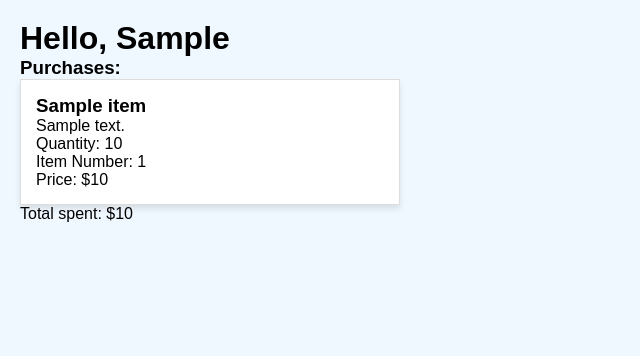
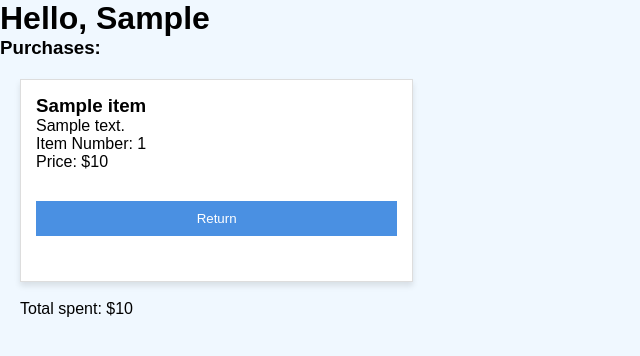
Before and after one commit to bgoucher16/Shopping-Website, a Flask app: page /profile in a window 1280 px wide. Shown: the part 63-419 px from the top of the page, without its empty margins (0-640 px from the left). Run offline with Flask 3, Linux system fonts and the light colour scheme; a database or web service that is not in the repository returns one stand-in record (values such as "Sample title"); some libraries are stand-ins or nearby versions.

Commit message:
return purchased items

```diff
--- a/app.py
+++ b/app.py
@@ -124,6 +124,42 @@ def checkout():
 
         return redirect(url_for("index"))
 
+@app.route("/return-item", methods=["POST"])
+def return_item():
+    if request.method == "POST":
+        item_id = request.form.get("item_id")
+        username = session.get("username")
+
+        if not item_id or not username:
+            return "Invalid request", 400  # Handle missing data gracefully
+
+        # Retrieve the user and item
+        user = mongo.db.users.find_one({"username": username})
+        item = mongo.db.items.find_one({"_id": ObjectId(item_id)})
+
+        if not user or not item:
+            return "User or item not found", 404  # Handle missing user or item
+
+        # Check if the item is in the user's purchases by ID
+        if item_id in [str(purchase["_id"]) for purchase in user.get("purchases", [])]:
+            # Remove the item from user's purchases
+            mongo.db.users.update_one(
+                {"username": username},
+                {"$pull": {"purchases": {"_id": ObjectId(item_id)}}}
+            )
+            # Increment the stock of the item
+            mongo.db.items.update_one(
+                {"_id": ObjectId(item_id)},
+                {"$inc": {"stock": 1}}
+            )
+            return redirect(url_for("profile"))
+        else:
+            return "Item not found in user purchases", 400  # Item not in user's purchases
+
+
+
+
+
 
 @app.route("/cart")
 def cart():
--- a/templates/profile.html
+++ b/templates/profile.html
@@ -40,27 +40,32 @@
         </div>
     </header>
 
-    <main>
     <div class="profile-container">
         <div class="profile-header">
             <h1>Hello, {{ user.firstName }}</h1>
             <h3>Purchases:</h3>
+        </div>
+    </div>
+
+    <main>
         {% if purchases %}
             <div class="cart-grid">
                 {% for item in purchases %}
                     <div class="cart-item">
                         <h3>{{ item['name'] }}</h3>
                         <p>{{ item['description'] }}</p>
-                            <p>Quantity: {{ item['stock'] }}</p>
                         <p>Item Number: {{ item['item_number'] }}</p>
                         <p>Price: ${{ item['price'] }}</p>
+                        <form action="{{ url_for('return_item') }}" method="post">
+                            <input type="hidden" name="item_id" value="{{ item['_id'] }}">
+                            <button type="submit">Return</button>
+                        </form>
                     </div>
                 {% endfor %}
             </div>
         {% endif %}
-            </div>
+        <br>
         <p>Total spent: ${{ rounded }}</p>
-        </div>
     </main>
 </body>
 </html>
```
Lines whose indentation alone changed are shown as unchanged.
